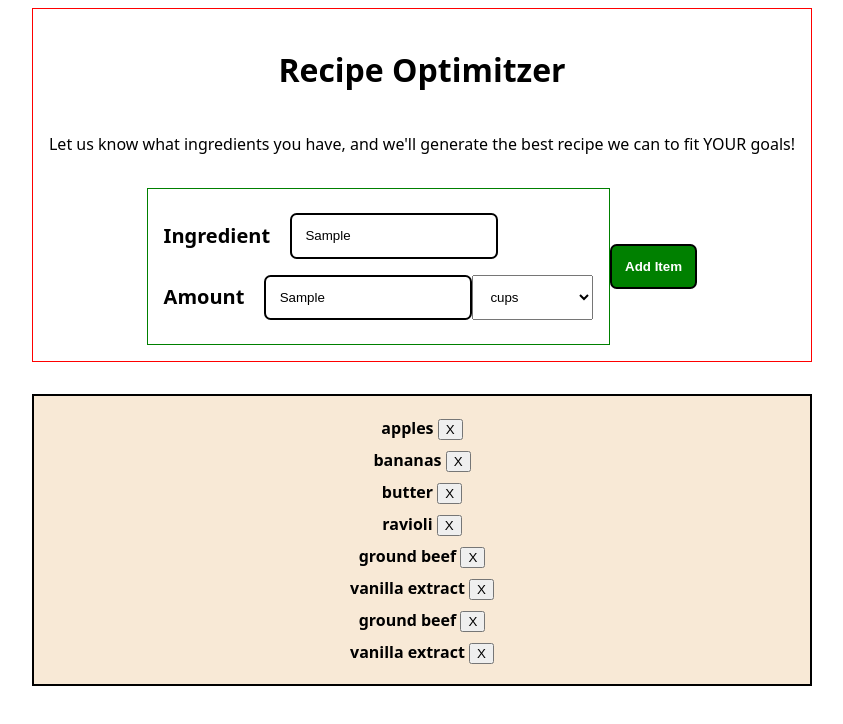
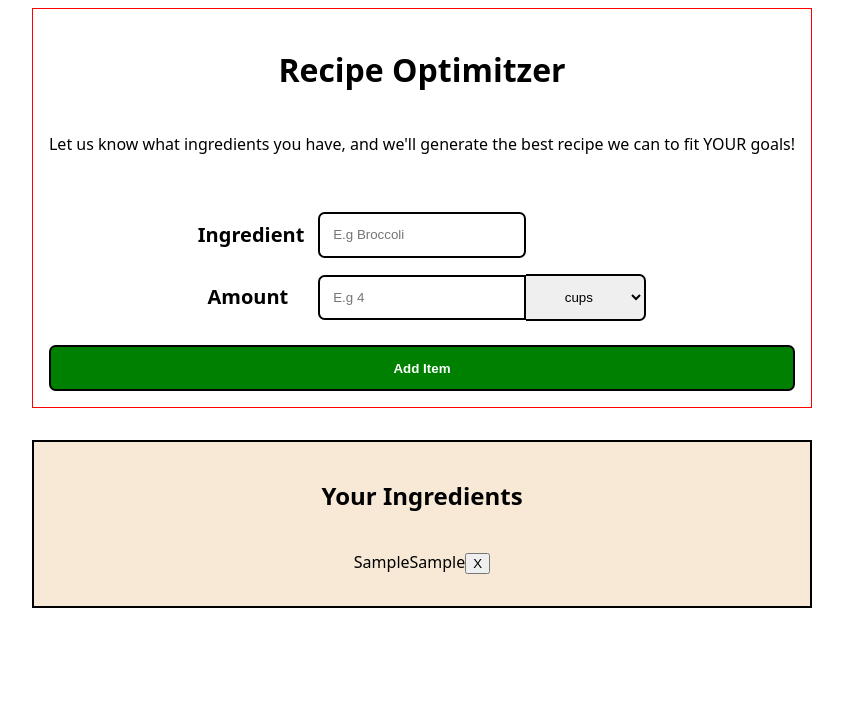
Before and after one commit to tdziewa08/Recipe-Finder, a React (Vite) app in the folder New App/: page / in a window 1280 px wide. Both pictures are taken after typing "Sample", "Sample" into the empty fields and a click on the button "Add Item". Shown: the top 724 px of the page, without its empty margins (218-1061 px from the left). Built offline with nearby package versions, Linux system fonts and the light colour scheme.

Commit message:
more styling and rough button functionality

```diff
--- a/New App/src/App.jsx
+++ b/New App/src/App.jsx
@@ -7,7 +7,7 @@ export default function App() {
   return (
     <>
       <Home />
-      <IngredientList />
+      {/* <IngredientList /> */}
     </>
   )
 }
--- a/New App/src/components/Home.jsx
+++ b/New App/src/components/Home.jsx
@@ -1,5 +1,34 @@
+import React from "react"
+import IngredientList from "./IngredientList"
+
 export default function Home() {
+
+    const [myIngredients, setMyIngredients] = React.useState([])
+    const [ingredientInput, setIngredientInput] = React.useState("")
+    const [amountInput, setAmounttInput] = React.useState("")
+    const [selectedUnit, setSelectedUnit] = React.useState("")
+
+    function addItem() {
+        if(ingredientInput || amountInput)
+        {
+            let newestItem = {}
+            newestItem = {
+                ingredient: ingredientInput,
+                amount: amountInput,
+                unit: selectedUnit
+            }
+            setMyIngredients(prevArray => [...prevArray, newestItem])
+            setIngredientInput("")
+            setAmounttInput("")
+            setSelectedUnit("")
+        }
+
+    }
+
+    console.log(myIngredients)
+
     return (
+        <>
             <div className="home-container">
                 <h1>Recipe Optimitzer</h1>
                 <p className="app-desc">Let us know what ingredients you have, and we'll generate the best recipe we can to fit YOUR goals!</p>
@@ -7,24 +36,37 @@ export default function Home() {
                     <div className="input-section">
                         <div className="ingredient-input">
                             <span>Ingredient</span>
-                        <input type="text" placeholder="E.g Broccoli"></input>
+                            <input
+                                value={ingredientInput}
+                                onChange={(e) => setIngredientInput(e.target.value)}
+                                type="text"
+                                placeholder="E.g Broccoli"
+                            />
                         </div>
                         <div className="ingredient-input">
                             <span>Amount</span>
-                        <input type="text" placeholder="E.g 4"></input>
-                        <select>
+                            <input
+                                value={amountInput}
+                                onChange={(e) => setAmounttInput(e.target.value)}
+                                type="text"
+                                placeholder="E.g 4"
+                            />
+                            <select value={selectedUnit} onChange={(e) => setSelectedUnit(e.target.value)}>
                                 <option>cups</option>
                                 <option>ounces</option>
                                 <option>fluid ounces</option>
                                 <option>grams</option>
                                 <option>pounds</option>
-                            <option>gallons</option>
+                                <option>units</option>
                             </select>
                         </div>
                     </div>
-
-                <button>Add Item</button>
+                    <button onClick={addItem}>Add Item</button>
                 </div>
             </div>
+            <IngredientList
+                list={myIngredients}
+            />
+        </>
     )
 }
--- a/New App/src/components/IngredientList.jsx
+++ b/New App/src/components/IngredientList.jsx
@@ -1,12 +1,20 @@
-export default function IngredientList() {
+export default function IngredientList(props) {
 
 const fakeIngredients = ["apples", "bananas", "butter", "ravioli", "ground beef", "vanilla extract", "ground beef", "vanilla extract"]
-const theIngredients = fakeIngredients.map(item => {
-    return <span>{item} <button>X</button></span>
+const theIngredients = props.list.map(item => {
+    return (
+        <p>
+            <span>{item.ingredient}</span>
+            <span>{item.amount}</span>
+            <span>{item.unit}</span>
+            <button>X</button>
+        </p>
+    )
 })
 
     return (
         <div className="ingredient-list-container">
+            <h2>Your Ingredients</h2>
             {theIngredients}
         </div>
     )
--- a/New App/src/index.css
+++ b/New App/src/index.css
@@ -33,13 +33,13 @@ body {
 
 .ingredient-input-container {
   display: flex;
+  flex-direction: column;
   align-items: center;
   justify-content: center;
   width: 100%;
 }
 
 .input-section {
-  border: 1px solid green;
   display: flex;
   flex-direction: column;
   align-items: start;
@@ -55,6 +55,8 @@ body {
 }
 
 .ingredient-input > span {
+  width: 100px;
+  text-align: center;
   font-weight: bold;
   font-size: 1.25rem;
 }
@@ -68,11 +70,20 @@ body {
   padding: 1em;
 }
 
+.ingredient-input:nth-child(2) > input {
+  border-radius: .5em 0 0 .5em;
+}
+
 .ingredient-input > select {
+  border: 2px solid black;
+  border-left: none;
+  border-radius: 0 .5em .5em 0;
+  text-align: center;
   padding: 1em;
 }
 
 .ingredient-input-container > button {
+  width: 100%;
   border: 2px solid black;
   border-radius: .5em;
   background-color: green;
```
Lines whose indentation alone changed are shown as unchanged.
